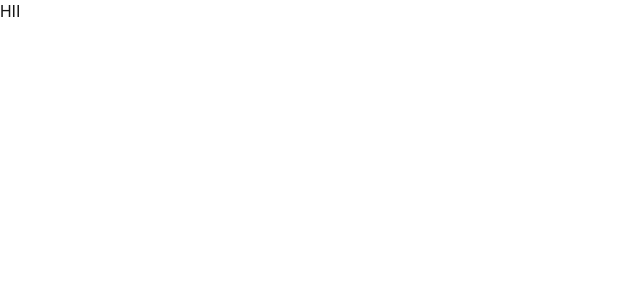
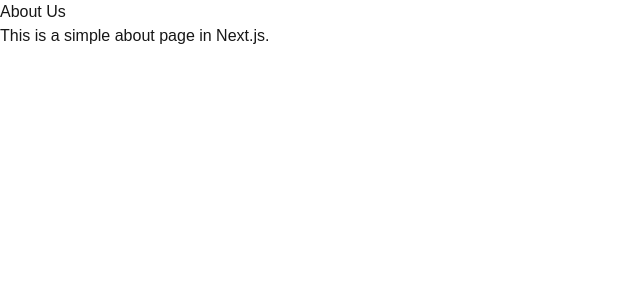
Before and after one commit to ram-rk-cmd/myapp, a Next.js app: page / in a window 1280 px wide. Shown: the top 300 px of the page, without its empty margins (0-640 px from the left). Built offline with nearby package versions, Linux system fonts and the light colour scheme.

Commit message:
Update page.tsx

```diff
--- a/app/page.tsx
+++ b/app/page.tsx
@@ -1,5 +1,13 @@
-import Image from "next/image";
+// pages/about.js
+import React from 'react';
 
-export default function Home() {
-  return <>HII</>;
+function AboutPage() {
+  return (
+    <div>
+      <h1>About Us</h1>
+      <p>This is a simple about page in Next.js.</p>
+    </div>
+  );
 }
+
+export default AboutPage;
```
